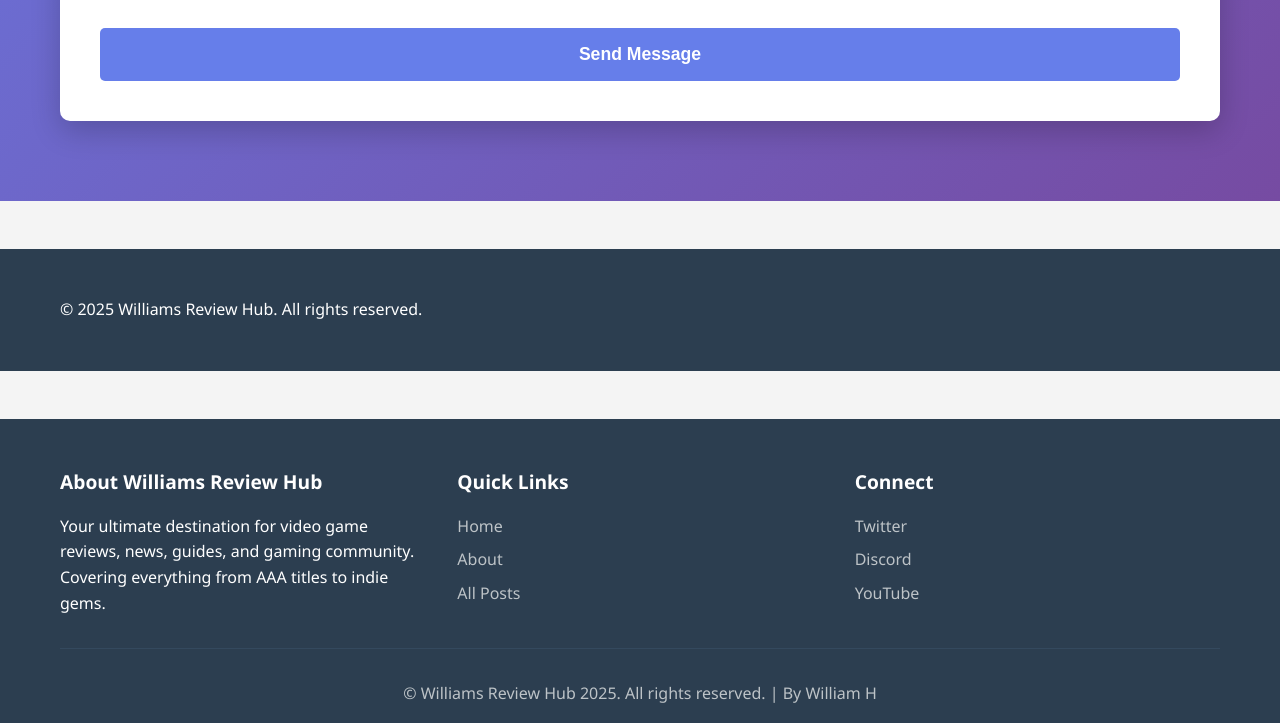
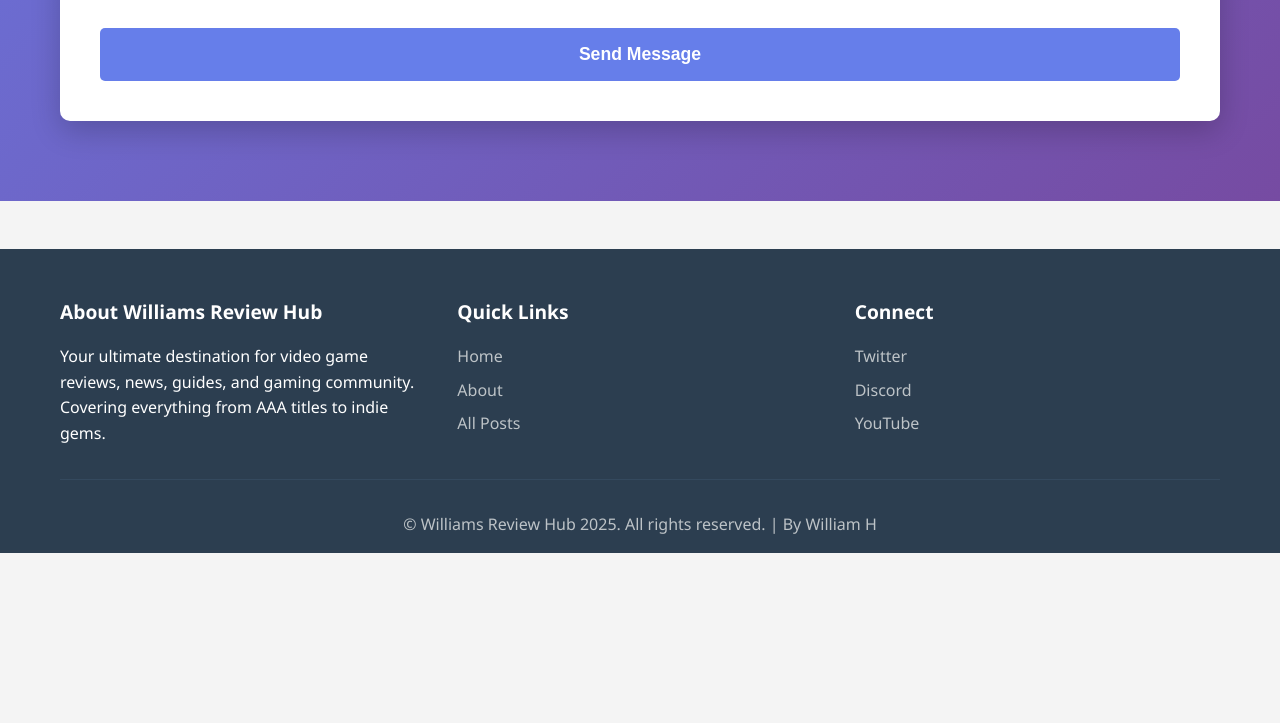
Before and after one commit to DFROSTEXD/Final-project-for-IDMX-268, an Eleventy site: page src/index.njk in a window 1280 px wide. Shown: the part 2493-3216 px from the top of the page. After the commit the page ends 3046 px from the top, so only its background shows below. Built offline with nearby package versions, Linux system fonts and the light colour scheme; Eleventy itself is replaced by a stand-in of ours; files that its build step writes are made by us from their sources.

Commit message:
Remove duplicate footer section from index files

```diff
--- a/src/index.njk
+++ b/src/index.njk
@@ -139,12 +139,3 @@ title: William's Review Hub - Comprehensive game reviews
             </div>
         </div>
     </section>
-
-    <!-- Footer -->
-    <footer class="footer">
-        <div class="container">
-            <div class="footer-content">
-                <p>&copy; 2025 Williams Review Hub. All rights reserved.</p>
-            </div>
-        </div>
-    </footer>
```
Also changed, not shown: 1 other file.
